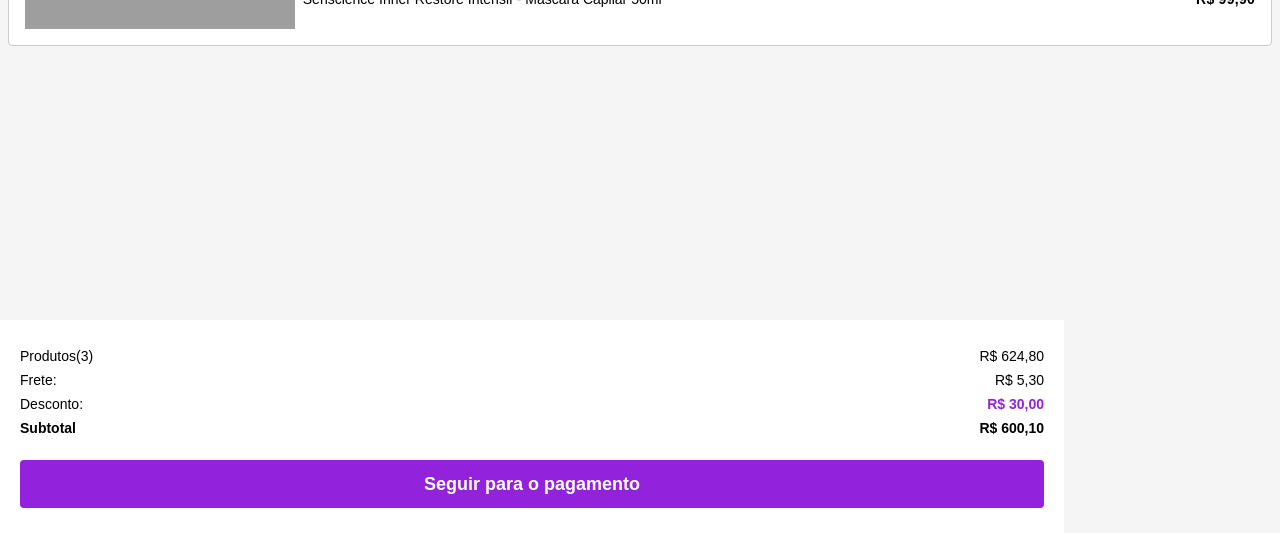
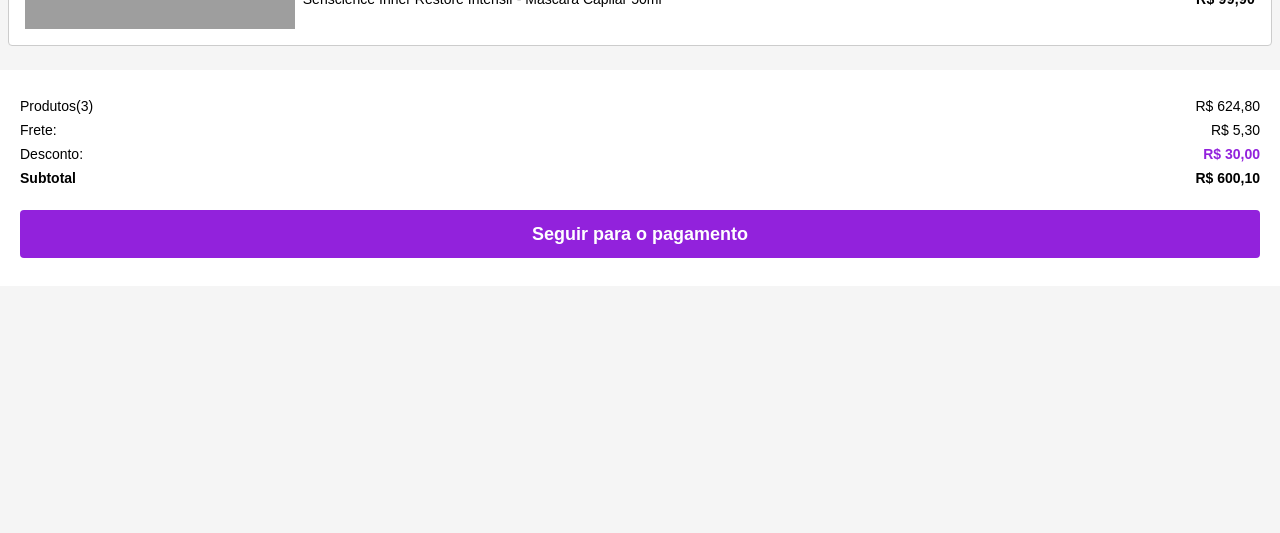
Before and after one commit to luane-aquino/checkout, a React (Create React App) app: page /bag in a window 1280 px wide. Shown: the part 264-797 px from the top of the page. Built offline with nearby package versions, Linux system fonts and the light colour scheme; grey boxes are pictures that could not be loaded.

Commit message:
fixed layout

```diff
--- a/src/components/atoms/Container/styles.scss
+++ b/src/components/atoms/Container/styles.scss
@@ -1,9 +1,6 @@
 .container {
   padding: 28px 20px;
   background-color: #fff;
-  position: fixed;
-  bottom: 0;
-  width: 80%;
   display: flex;
   flex-direction: column;
   gap: 24px;
```
